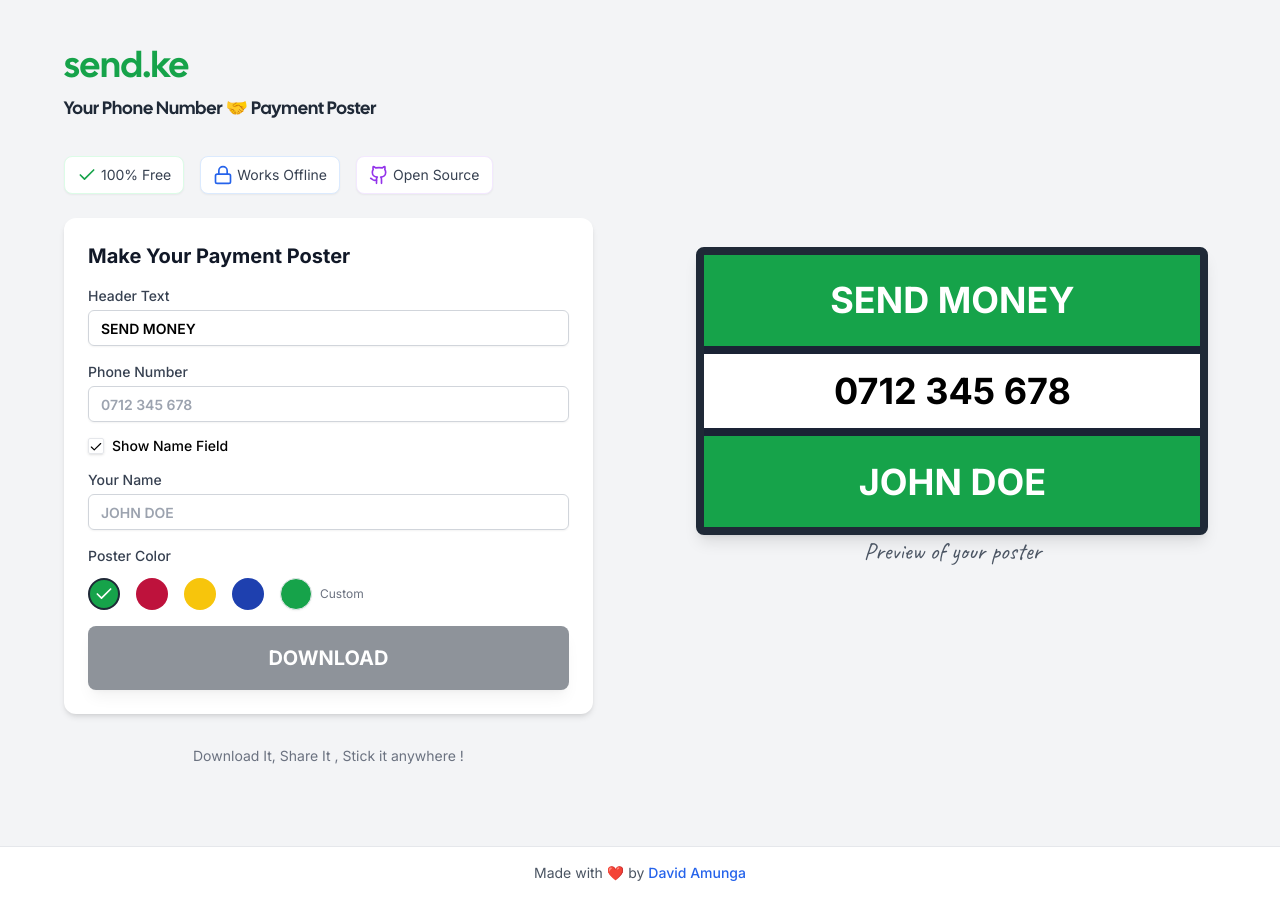
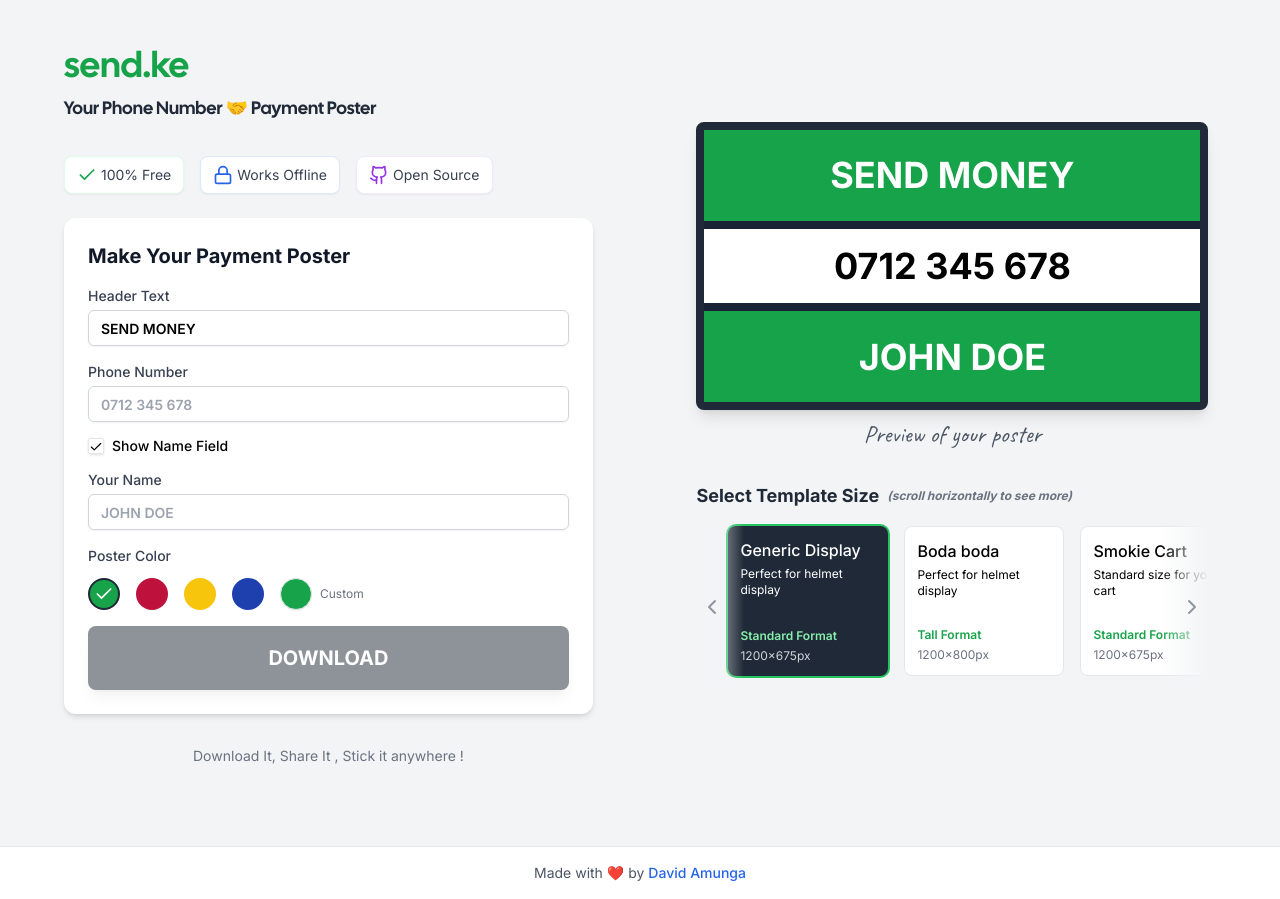
Before and after one commit to DavidAmunga/sendke, a React (Vite) app: page / in a window 1280 px wide. Built offline with nearby package versions, Linux system fonts and the light colour scheme.

Commit message:
feat: added templates

```diff
--- a/src/App.tsx
+++ b/src/App.tsx
@@ -1,6 +1,12 @@
-import { useRef } from "react";
+import { useRef, useState } from "react";
 import { Button } from "./components/ui/button";
-import { CheckIcon, GithubIcon, LockIcon } from "lucide-react";
+import {
+  CheckIcon,
+  GithubIcon,
+  LockIcon,
+  ChevronLeftIcon,
+  ChevronRightIcon,
+} from "lucide-react";
 import { motion } from "motion/react";
 import { ColorPicker } from "./components/ui/color-picker";
 import { Checkbox } from "./components/ui/checkbox";
@@ -8,24 +14,31 @@ import { Input } from "./components/ui/input";
 import { useForm, Controller } from "react-hook-form";
 import { zodResolver } from "@hookform/resolvers/zod";
 import * as z from "zod";
+import templates from "./data/templates.json";
+import { ScrollArea, ScrollBar } from "./components/ui/scroll-area";
 
 // Define zod schema for validation
-const formSchema = z.object({
+const formSchema = z
+  .object({
     phoneNumber: z.string().min(10, "Phone number must be at least 10 digits"),
     name: z.string().optional(),
     selectedColor: z.string(),
     showName: z.boolean(),
-  header: z.string().min(1, "Header cannot be empty")
-}).refine((data) => {
+    header: z.string().min(1, "Header cannot be empty"),
+  })
+  .refine(
+    (data) => {
       // If showName is true, name must not be empty
       if (data.showName) {
         return data.name && data.name.trim().length > 0;
       }
       return true;
-}, {
+    },
+    {
       message: "Name is required when 'Show Name' is enabled",
-  path: ["name"]
-});
+      path: ["name"],
+    }
+  );
 
 // Define form type
 interface FormValues {
@@ -38,17 +51,24 @@ interface FormValues {
 
 function App() {
   const posterRef = useRef<HTMLDivElement>(null);
+  const [selectedTemplate, setSelectedTemplate] = useState(templates[0]);
 
-  const { control, handleSubmit, watch, setValue, formState: { errors, isValid } } = useForm<FormValues>({
+  const {
+    control,
+    handleSubmit,
+    watch,
+    setValue,
+    formState: { errors, isValid },
+  } = useForm<FormValues>({
     resolver: zodResolver(formSchema),
     defaultValues: {
       phoneNumber: "",
       name: "",
       selectedColor: "#16a34a",
       showName: true,
-      header: "SEND MONEY"
+      header: "SEND MONEY",
     },
-    mode: "onChange"
+    mode: "onChange",
   });
 
   const phoneNumber = watch("phoneNumber");
@@ -84,10 +104,10 @@ function App() {
       // Ensure Inter font is loaded before drawing
       await document.fonts.load("bold 120px Inter");
 
-      // Create canvas with 16:9 aspect ratio
+      // Create canvas with dimensions from selected template
       const canvas = document.createElement("canvas");
-      const width = 1200;
-      const height = 675;
+      const width = selectedTemplate.size.width;
+      const height = selectedTemplate.size.height;
       canvas.width = width;
       canvas.height = height;
 
@@ -127,7 +147,9 @@ function App() {
         borderSize,
         sectionHeight + borderSize,
         width - 2 * borderSize,
-        showName ? sectionHeight - 2 * borderSize : height - sectionHeight - 2 * borderSize
+        showName
+          ? sectionHeight - 2 * borderSize
+          : height - sectionHeight - 2 * borderSize
       );
 
       // Draw bottom section (colored with name) only if name is shown
@@ -145,27 +167,38 @@ function App() {
       ctx.textAlign = "center";
       ctx.textBaseline = "middle";
 
+      // Adjust font sizes based on template dimensions
+      const headerFontSize = Math.round(Math.min(width, height) * 0.1);
+      const phoneFontSize = Math.round(Math.min(width, height) * 0.11);
+      const nameFontSize = Math.round(Math.min(width, height) * 0.1);
+
       // Draw header text with Inter font
       ctx.fillStyle = whiteColor;
-      ctx.font = "bold 120px Inter, sans-serif";
+      ctx.font = `bold ${headerFontSize}px Inter, sans-serif`;
       ctx.fillText(header.toUpperCase(), width / 2, sectionHeight / 2);
 
       // Draw phone number with Inter font
       ctx.fillStyle = "#000000";
-      ctx.font = "bold 130px Inter, sans-serif";
-      ctx.fillText(phoneNumber, width / 2, showName ? height / 2 : (sectionHeight + (height - sectionHeight) / 2));
+      ctx.font = `bold ${phoneFontSize}px Inter, sans-serif`;
+      ctx.fillText(
+        phoneNumber,
+        width / 2,
+        showName ? height / 2 : sectionHeight + (height - sectionHeight) / 2
+      );
 
       // Draw name with Inter font (only if name is shown)
       if (showName) {
         ctx.fillStyle = whiteColor;
-        ctx.font = "bold 120px Inter, sans-serif";
+        ctx.font = `bold ${nameFontSize}px Inter, sans-serif`;
         ctx.fillText(name, width / 2, height - sectionHeight / 2);
       }
 
       // Generate download link
       const dataUrl = canvas.toDataURL("image/png", 1.0);
       const link = document.createElement("a");
-      link.download = `send-ke-${phoneNumber.replace(/\s/g, "")}.png`;
+      link.download = `send-ke-${phoneNumber.replace(/\s/g, "")}-${
+        selectedTemplate.slug
+      }.png`;
       link.href = dataUrl;
       document.body.appendChild(link);
       link.click();
@@ -266,7 +299,9 @@ function App() {
                   )}
                 />
                 {errors.header && (
-                  <p className="mt-1 text-sm text-red-500">{errors.header.message}</p>
+                  <p className="mt-1 text-sm text-red-500">
+                    {errors.header.message}
+                  </p>
                 )}
               </div>
 
@@ -297,7 +332,9 @@ function App() {
                   )}
                 />
                 {errors.phoneNumber && (
-                  <p className="mt-1 text-sm text-red-500">{errors.phoneNumber.message}</p>
+                  <p className="mt-1 text-sm text-red-500">
+                    {errors.phoneNumber.message}
+                  </p>
                 )}
               </div>
 
@@ -348,7 +385,9 @@ function App() {
                     )}
                   />
                   {errors.name && (
-                    <p className="mt-1 text-sm text-red-500">{errors.name.message}</p>
+                    <p className="mt-1 text-sm text-red-500">
+                      {errors.name.message}
+                    </p>
                   )}
                 </div>
               )}
@@ -419,14 +458,15 @@ function App() {
 
         {/* Right Column - Poster Preview */}
         <div className="w-full md:w-1/2 flex flex-col items-center justify-center md:py-12">
-
           <div className="w-full max-w-lg">
             <div
               id="poster"
               ref={posterRef}
-              className="grid grid-rows-3 bg-white w-full aspect-video rounded-lg shadow-lg overflow-hidden border-8 border-gray-800"
+              className="grid bg-white w-full rounded-lg shadow-lg overflow-hidden border-8 border-gray-800"
               style={{
                 gridTemplateRows: showName ? "1fr 1fr 1fr" : "1fr 1fr",
+                aspectRatio: `${selectedTemplate.size.width} / ${selectedTemplate.size.height}`,
+                maxHeight: "400px",
               }}
             >
               {/* Send Money Header */}
@@ -464,12 +504,74 @@ function App() {
                 </div>
               )}
             </div>
-
           </div>
-          <div className="flex flex-col items-start justify-center -rotate-40 text-center">
-              <p className="font-handwriting text-2xl  text-gray-600 z-10">
+          <div className="flex flex-col items-start justify-center -rotate-40 text-center mt-2">
+            <p className="font-handwriting text-2xl text-gray-600 z-10">
               Preview of your poster
             </p>
+          </div>
+
+          {/* Template Selector */}
+          <div className="w-full max-w-lg mt-8">
+            <h3 className="text-lg font-bold text-gray-800 mb-3 flex items-center">
+              Select Template Size
+              <span className="ml-2 text-xs text-gray-500 italic">
+                (scroll horizontally to see more)
+              </span>
+            </h3>
+            <div className="relative w-full rounded-xl overflow-hidden">
+              {/* Left scroll indicator */}
+              <div className="absolute left-0 top-0 bottom-0 w-12 bg-gradient-to-r from-gray-100 to-transparent z-10 pointer-events-none flex items-center justify-start pl-1">
+                <ChevronLeftIcon className="h-6 w-6 text-gray-500 animate-pulse" />
+              </div>
+
+              {/* Right scroll indicator */}
+              <div className="absolute right-0 top-0 bottom-0 w-12 bg-gradient-to-l from-gray-100 to-transparent z-10 pointer-events-none flex items-center justify-end pr-1">
+                <ChevronRightIcon className="h-6 w-6 text-gray-500 animate-pulse" />
+              </div>
+
+              <ScrollArea className="w-full h-[170px] rounded-lg">
+                <div className="flex space-x-4 px-8 py-1 min-w-max">
+                  {templates.map((template) => (
+                    <div
+                      key={template.slug}
+                      onClick={() => setSelectedTemplate(template)}
+                      className={`p-3 rounded-lg cursor-pointer transition-all w-[160px] h-[150px] flex flex-col ${
+                        selectedTemplate.slug === template.slug
+                          ? "bg-gray-800 text-white ring-2 ring-green-500"
+                          : "bg-white hover:bg-gray-100 border border-gray-200"
+                      }`}
+                    >
+                      <div className="font-medium truncate">
+                        {template.name}
+                      </div>
+                      <div className="text-xs mt-1 line-clamp-2 flex-grow">
+                        {template.description}
+                      </div>
+                      <div
+                        className={`text-xs mt-1 font-semibold ${
+                          selectedTemplate.slug === template.slug
+                            ? "text-green-300"
+                            : "text-green-600"
+                        }`}
+                      >
+                        {template.size.label}
+                      </div>
+                      <div
+                        className={`text-xs mt-1 ${
+                          selectedTemplate.slug === template.slug
+                            ? "text-gray-300"
+                            : "text-gray-500"
+                        }`}
+                      >
+                        {template.size.width}×{template.size.height}px
+                      </div>
+                    </div>
+                  ))}
+                </div>
+                <ScrollBar orientation="horizontal" />
+              </ScrollArea>
+            </div>
           </div>
         </div>
       </main>
@@ -494,5 +596,4 @@ function App() {
   );
 }
 
-
 export default App;
--- /dev/null
+++ b/src/data/templates.json
@@ -0,0 +1,104 @@
+[
+  {
+    "name": "Generic Display",
+    "slug": "generic",
+    "description": "Perfect for helmet display",
+    "size": { "width": 1200, "height": 675, "label": "Standard Format" }
+  },
+  {
+    "name": "Boda boda",
+    "slug": "boda-boda",
+    "description": "Perfect for helmet display",
+    "size": { "width": 1200, "height": 800, "label": "Tall Format" }
+  },
+  {
+    "name": "Smokie Cart",
+    "slug": "smokie-cart",
+    "description": "Standard size for your cart",
+    "size": { "width": 1200, "height": 675, "label": "Standard Format" }
+  },
+  {
+    "name": "Soko Stall",
+    "slug": "soko-stall",
+    "description": "Perfect for market stalls",
+    "size": { "width": 1200, "height": 675, "label": "Standard Format" }
+  },
+  {
+    "name": "Mahindi Choma",
+    "slug": "mahindi-choma",
+    "description": "Generic sign for roasted maize stand",
+    "size": { "width": 800, "height": 1200, "label": "Standard Format" }
+  },
+  {
+    "name": "Hawker",
+    "slug": "hawker",
+    "description": "Portable size for mobile vendors",
+    "size": { "width": 1200, "height": 675, "label": "Standard Format" }
+  },
+  {
+    "name": "Kibandaski",
+    "slug": "kibandaski",
+    "description": "Ideal for small food kiosks",
+    "size": { "width": 1200, "height": 675, "label": "Standard Format" }
+  },
+  {
+    "name": "Mama Mboga",
+    "slug": "mama-mboga",
+    "description": "For vegetable vendors",
+    "size": { "width": 1200, "height": 675, "label": "Standard Format" }
+  },
+  {
+    "name": "Mitumba Seller",
+    "slug": "mitumba-seller",
+    "description": "For second-hand clothes vendors",
+    "size": { "width": 1200, "height": 675, "label": "Standard Format" }
+  },
+  {
+    "name": "Phone Repair",
+    "slug": "phone-repair",
+    "description": "For mobile phone repair services",
+    "size": { "width": 1200, "height": 675, "label": "Standard Format" }
+  },
+  {
+    "name": "Car Wash",
+    "slug": "car-wash",
+    "description": "For small car washing businesses",
+    "size": { "width": 1200, "height": 675, "label": "Standard Format" }
+  },
+  {
+    "name": "Charcoal Seller",
+    "slug": "charcoal-seller",
+    "description": "For charcoal vendors",
+    "size": { "width": 1200, "height": 675, "label": "Standard Format" }
+  },
+  {
+    "name": "Water Vendor",
+    "slug": "water-vendor",
+    "description": "For water selling services",
+    "size": { "width": 1200, "height": 675, "label": "Standard Format" }
+  },
+  {
+    "name": "Street Photographer",
+    "slug": "street-photographer",
+    "description": "For mobile photography services",
+    "size": { "width": 800, "height": 1200, "label": "Tall Format" }
+  },
+  {
+    "name": "Tailor",
+    "slug": "tailor",
+    "description": "For clothing repair and tailoring services",
+    "size": { "width": 1200, "height": 675, "label": "Standard Format" }
+  },
+  {
+    "name": "Fruits Vendor",
+    "slug": "fruits-vendor",
+    "description": "For fruit sellers",
+    "size": { "width": 1200, "height": 675, "label": "Standard Format" }
+  },
+  {
+    "name": "Juakali Artisan",
+    "slug": "juakali-artisan",
+    "description": "For informal metal workers and craftspeople",
+    "size": { "width": 1200, "height": 675, "label": "Standard Format" }
+  }
+]
```
Also changed, not shown: 1 other file (tests, documents, lock files or other folders). Lines whose indentation alone changed are shown as unchanged.
